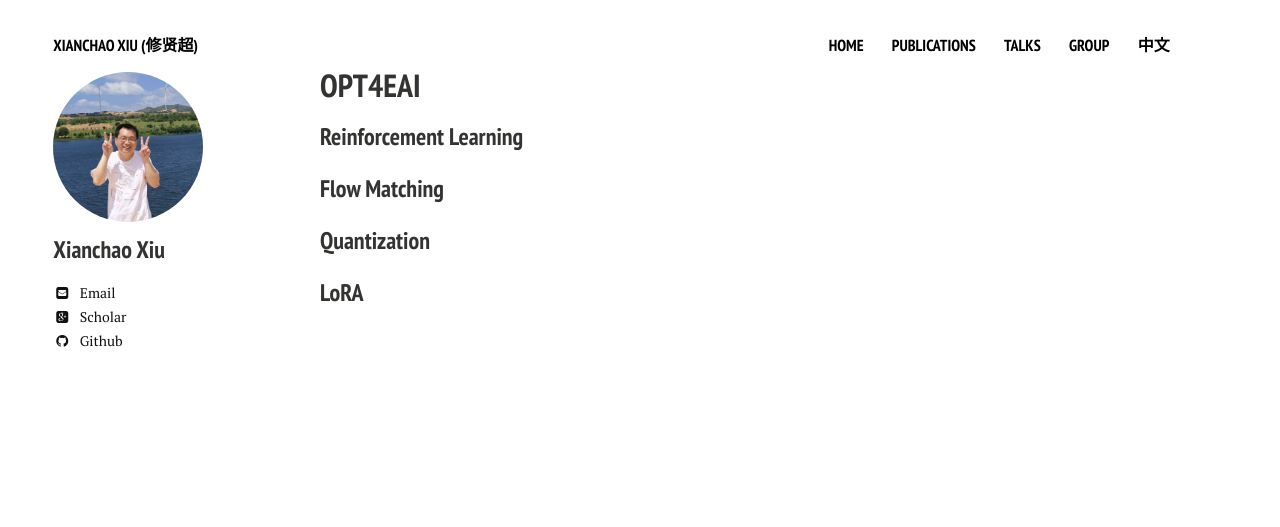
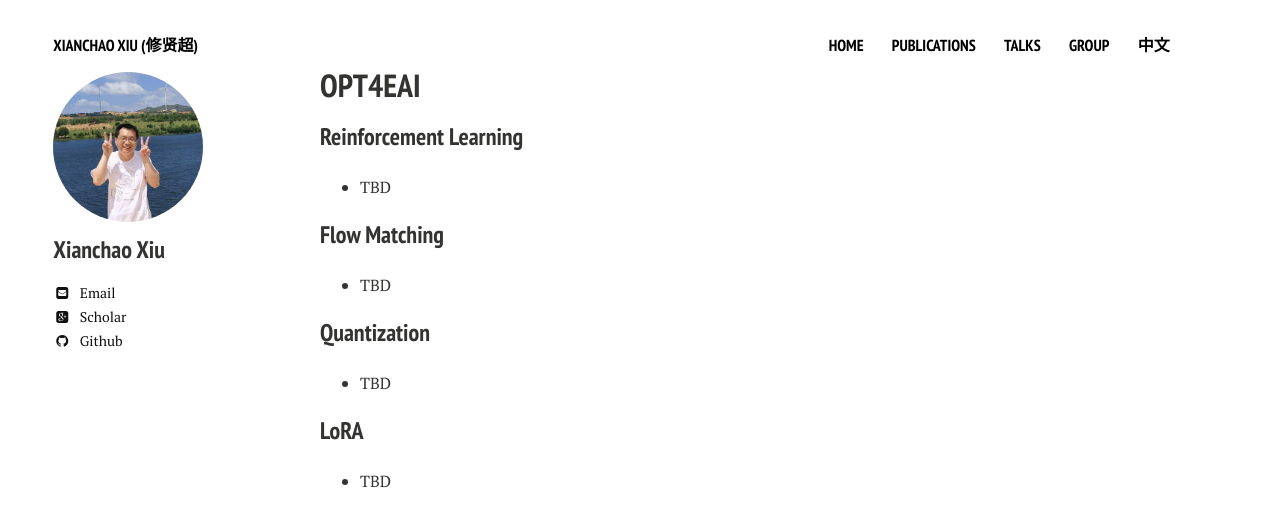
Before and after one commit to xianchaoxiu/xianchaoxiu.github.io, a Jekyll site: the page built from chinese/research/EAI/index.md, in a window 1280 px wide. Shown: the top 527 px of the page. Built offline with Jekyll 4.4.1, drawn with Linux system fonts in a browser that asks for light colours; nearby versions of some CDN libraries.

Commit message:
Update index.md

```diff
--- a/chinese/research/EAI/index.md
+++ b/chinese/research/EAI/index.md
@@ -6,9 +6,13 @@ share: false
 ---
 
 ### Reinforcement Learning
+* TBD <br>
 
 ### Flow Matching
+* TBD <br>
 
 ### Quantization
+* TBD <br>
 
 ### LoRA
+* TBD <br>
```
